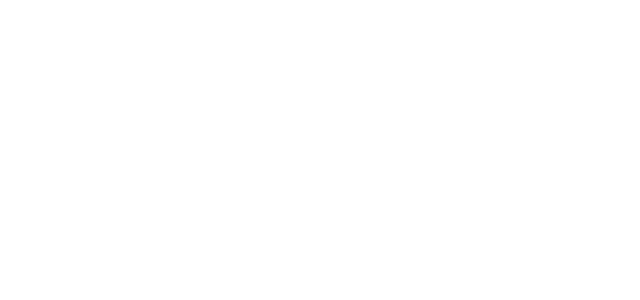
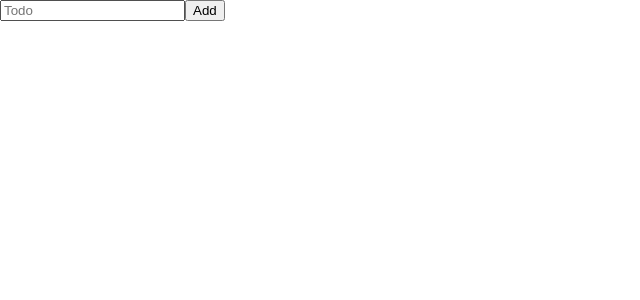
Before and after one commit to aindriu80/react-hooks-pjt, a React (Create React App) app: page / in a window 1280 px wide. Shown: the top 300 px of the page, without its empty margins (0-640 px from the left). Built offline with nearby package versions, Linux system fonts and the light colour scheme.

Commit message:
Using the useState() Hook

```diff
--- a/src/App.js
+++ b/src/App.js
@@ -1,9 +1,10 @@
 import React from 'react';
+import Todo from './components/Todo';
 
 function App() {
   return (
     <div className="App">
-
+      <Todo />
     </div>
   );
 }
--- /dev/null
+++ b/src/components/Todo.js
@@ -0,0 +1,24 @@
+import React, { useState } from "react";
+
+const todo = props => {
+  const inputState = useState("");
+
+  const inputChangeHandler = event => {
+    inputState[1](event.target.value);
+  };
+
+  return (
+    <React.Fragment>
+      <input
+        type="text"
+        placeholder="Todo"
+        onChange={inputChangeHandler}
+        value={inputState[0]}
+      />
+      <button type="button">Add</button>
+      <ul></ul>
+    </React.Fragment>
+  );
+};
+
+export default todo;
```
